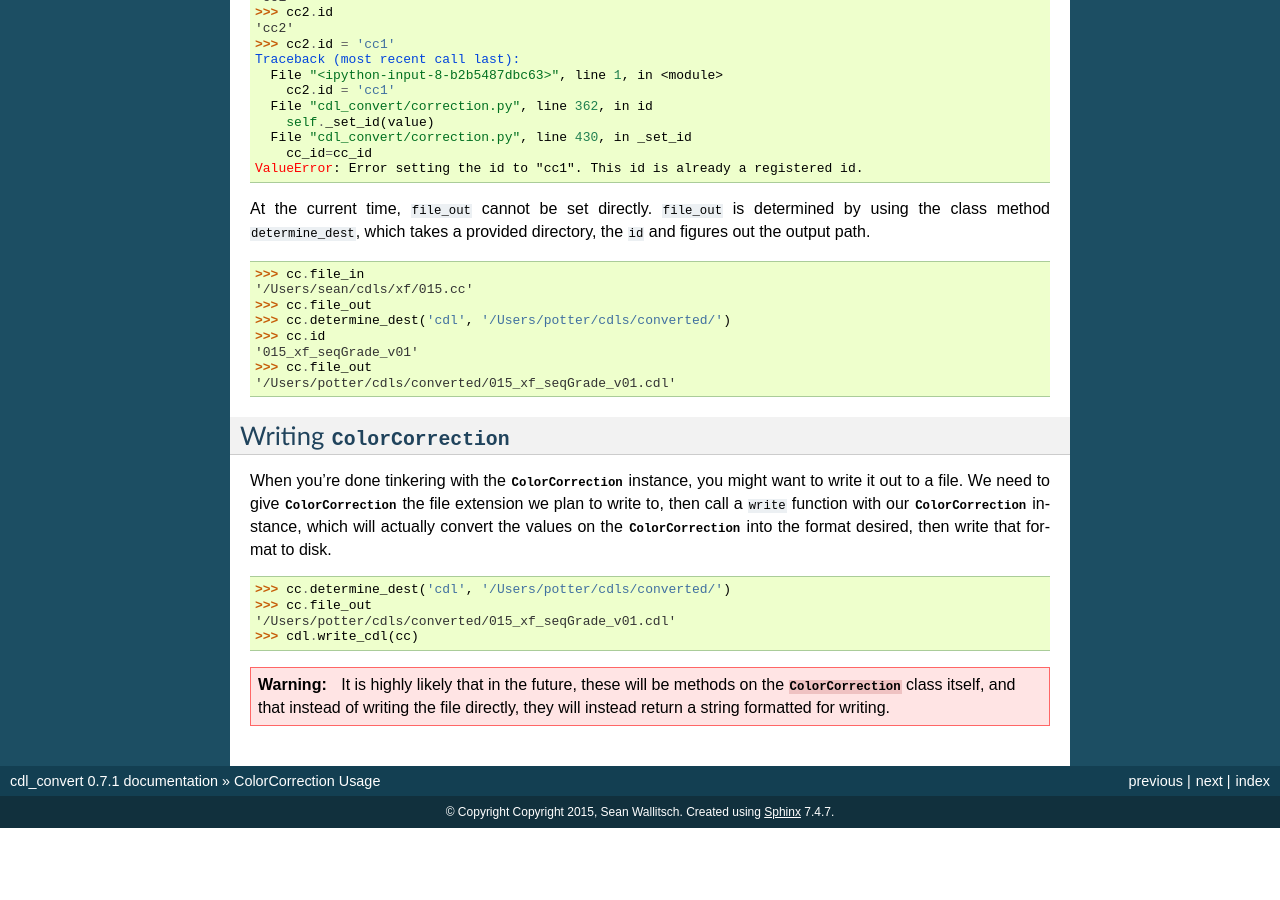
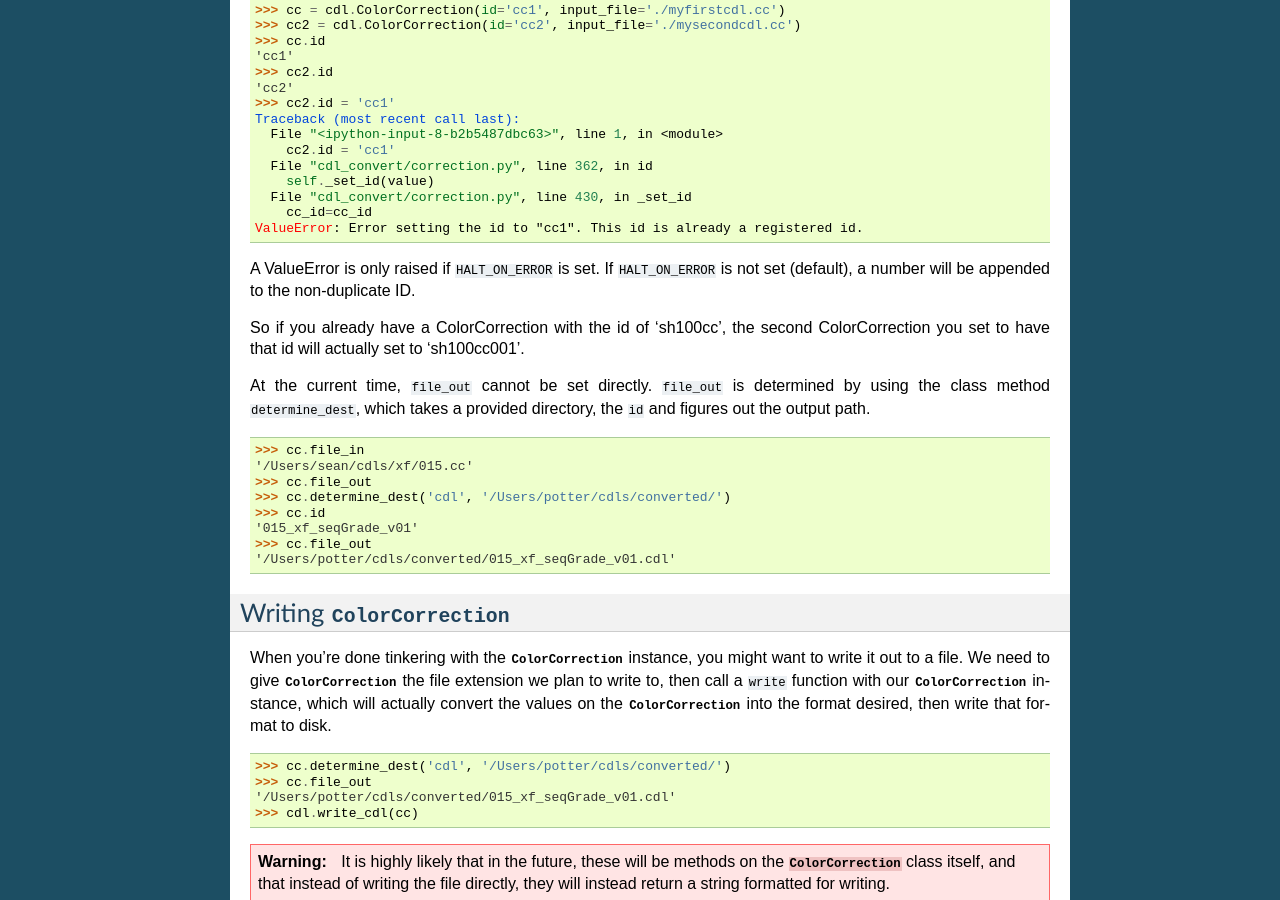
Before and after one commit to shidarin/cdl_convert, a Sphinx documentation site: the page built from docs/usage_cc.rst, in a window 1280 px wide and 900 px high, scrolled down 3852 px. Built offline with Sphinx 7.4.7, drawn with Linux system fonts in a browser that asks for light colours; before the commit the page ends 4680 px from its top, so only the background shows below that; some of the changed text lies outside the part shown.

Commit message:
Allows non-unique IDs if HALT_ON_ERROR is not set. Will append a number. Updates docs and tests

```diff
--- a/README.rst
+++ b/README.rst
@@ -73,7 +73,8 @@ Changelog
 
 *New in version 0.8:*
 
-- Added `--single` flag. When provided with an output collection format, each color correction in the input will be exported to it's own collection.
+- Added ``--single`` flag. When provided with an output collection format, each color correction in the input will be exported to it's own collection.
+- Giving a ColorCorrection a non-duplicate ID now works unless the ``--halt`` flag is given. This means that incoming collections that contain duplicate IDs will not fail out.
 
 *New in version 0.7.1:*
 
--- a/docs/cdl_convert.rst
+++ b/docs/cdl_convert.rst
@@ -93,6 +93,11 @@ function, see :doc:`usage` for a walkthrough.
     provided is checked against a class level dictionary variable named
     ``members`` to ensure that no two :class:`ColorCorrection` share the same
     ``id`` , as this is required by the specification.
+
+    If the ``id`` does match an already created ``id`` and ``HALT_ON_ERROR`` is
+    not set, the ``id`` assignment will go forward, appending the duplicate
+    number to the back of the ``id``. So the 2nd instance of 'sh100cc' will
+    become 'sh100cc001'.
 
     Reset the members dictionary by either calling the ``reset_members`` method
     on :class:`ColorCorrection` or by reseting all cdl_convert member
--- a/docs/changelog.rst
+++ b/docs/changelog.rst
@@ -7,6 +7,7 @@ Version 0.8
 ===========
 
 - Added `--single` flag. When provided with an output collection format, each color correction in the input will be exported to it's own collection.
+- Giving a ColorCorrection a non-duplicate ID now works unless the ``--halt`` flag is given. This means that incoming collections that contain duplicate IDs will not fail out.
 
 Version 0.7.1
 =============
--- a/docs/index.rst
+++ b/docs/index.rst
@@ -62,6 +62,7 @@ Changelog
 *New in version 0.8:*
 
 - Added `--single` flag. When provided with an output collection format, each color correction in the input will be exported to it's own collection.
+- Giving a :class:`ColorCorrection` a non-duplicate ID now works unless the ``--halt`` flag is given. This means that incoming collections that contain duplicate IDs will not fail out.
 
 *New in version 0.7.1:*
 
--- a/docs/usage_cc.rst
+++ b/docs/usage_cc.rst
@@ -53,6 +53,9 @@ filename to ``input_file``.
     provided is checked against a class level dictionary variable named
     ``members`` to ensure that no two :class:`ColorCorrection` share the same
     ``id`` , as this is required by the specification.
+
+    Giving duplicate ``id`` will result in a number being appended to the back,
+    unless ``HALT_ON_ERROR`` is set, in which case it will fail.
 
     Reset the members list by calling the ``reset_members`` method of
     :class:`ColorCorrection` or reset all class member list and dictionaries
@@ -243,6 +246,12 @@ You can change the id after creation, but it will perform the same check.
         cc_id=cc_id
     ValueError: Error setting the id to "cc1". This id is already a registered id.
 
+A ValueError is only raised if ``HALT_ON_ERROR`` is set. If ``HALT_ON_ERROR``
+is not set (default), a number will be appended to the non-duplicate ID.
+
+So if you already have a ColorCorrection with the id of 'sh100cc', the second
+ColorCorrection you set to have that id will actually set to 'sh100cc001'.
+
 At the current time, ``file_out`` cannot be set directly. ``file_out`` is
 determined by using the class method ``determine_dest``, which takes a
 provided directory, the ``id`` and figures out the output path.
```
Also changed, not shown: 3 other files.
